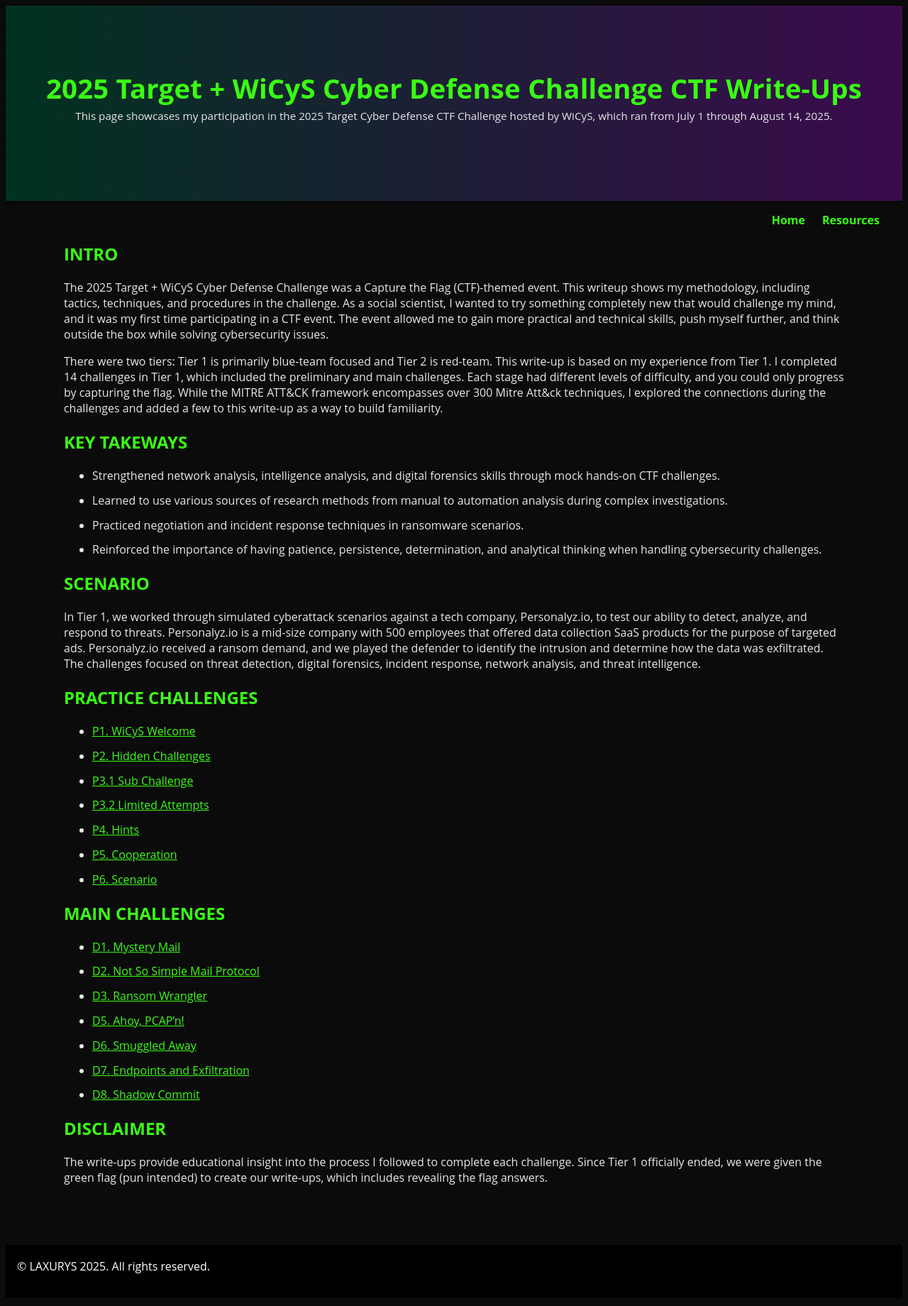
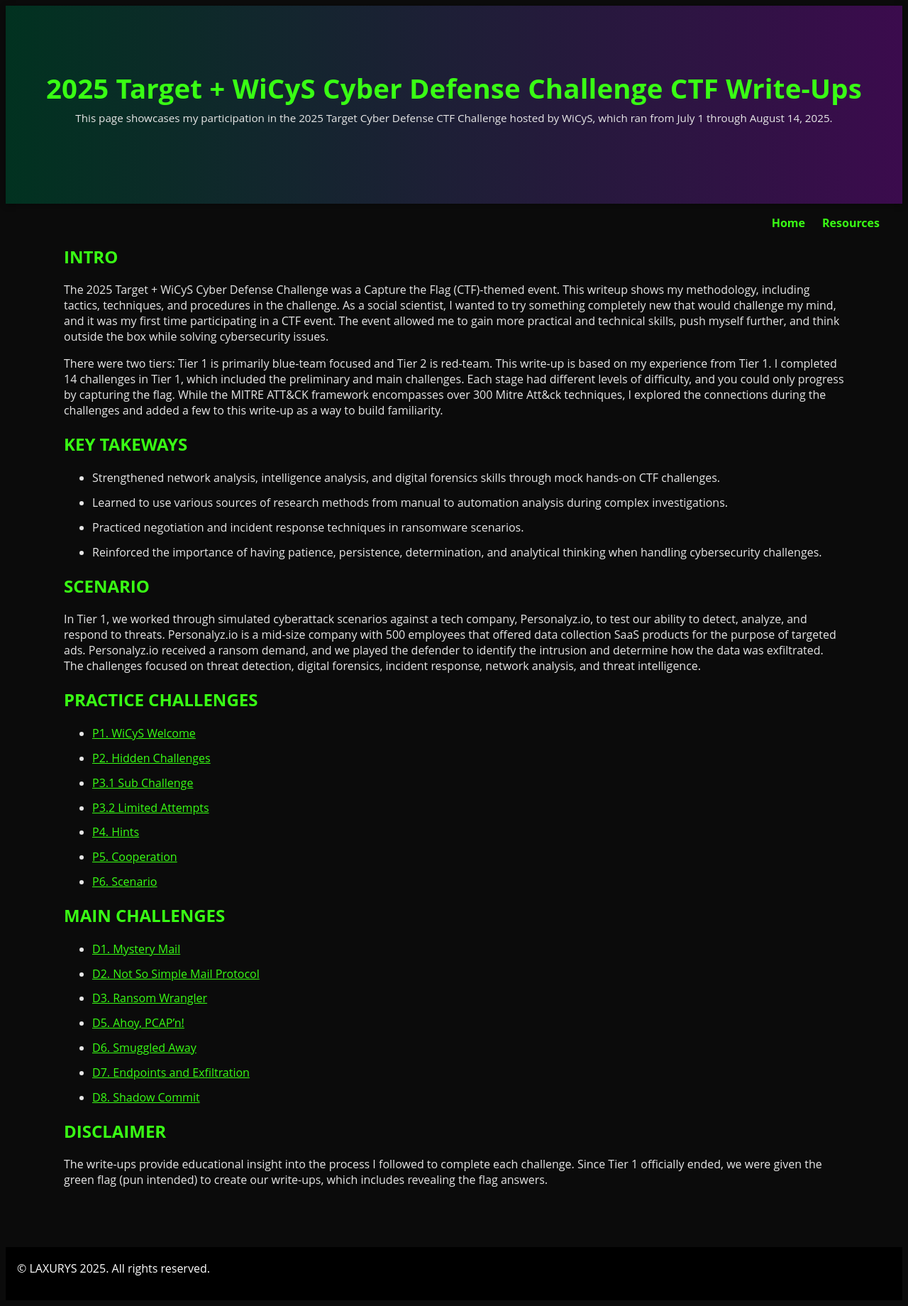
Before and after one commit to glsanclem/2025_wicys_target_ctf, a Jekyll site: the page built from index.md, in a window 1280 px wide. Shown: the whole page at 71% size. Built offline with Jekyll 4.4.1, drawn with Linux system fonts in a browser that asks for light colours.

Commit message:
Update style.css

```diff
--- a/assets/css/style.css
+++ b/assets/css/style.css
@@ -17,7 +17,7 @@ header, .site-header, .header {
 .site-title, .site-header h1, header .site-title {
   color: #39ff14; /* neon green so it pops */
   font-size: 2.4rem;
-  margin: 0 0 0.6rem 0; /* bottom margin creates space below title & subtitle */
+  margin: 0 0 0.8rem 0; /* creates space below title & subtitle */
   line-height: 1.05;
   letter-spacing: 0.2px;
   font-family: "Open Sans", "Helvetica Neue", Helvetica, Arial, sans-serif;
```
